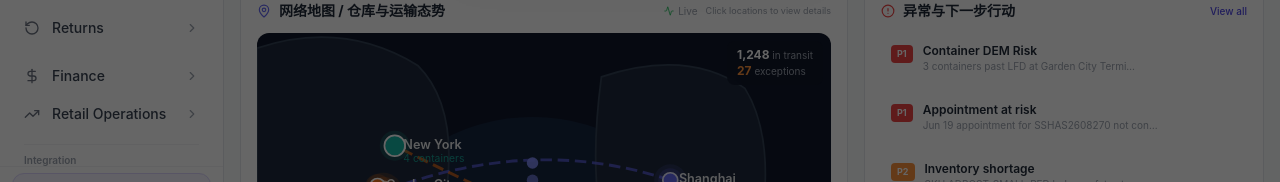
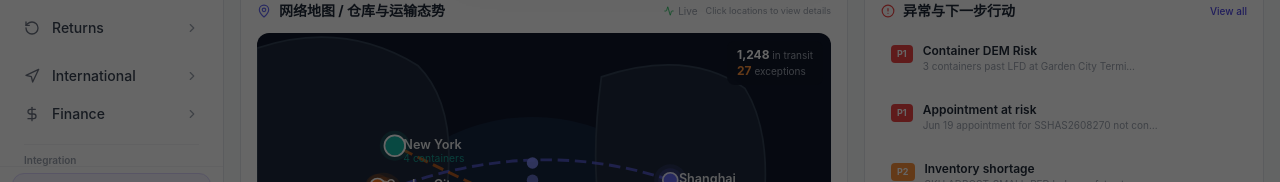
Before and after one commit to WYJade/CP-Announcement-management, a React (Vite) app: page / in a window 1280 px wide. Shown: the part 561-743 px from the top of the page. Built offline with nearby package versions, Linux system fonts and the light colour scheme.

Commit message:
feat(nav): add International > Shipment Tracking to main navigation

```diff
--- a/src/components/Layout/NavSidebar.tsx
+++ b/src/components/Layout/NavSidebar.tsx
@@ -198,6 +198,17 @@ const menuItems: MenuItem[] = [
       { id: 'adjustment', label: 'Adjustment Report' },
       { id: 'scrap', label: 'Scrap Report' },
       { id: 'service-claim', label: 'Service Claim Report' },
+    ],
+  },
+
+  // ── Finance ────────────────────────────────────────────────────────────────
+  {
+    id: 'international',
+    label: 'International',
+    icon: <Navigation size={16} />,
+    expandable: true,
+    children: [
+      { id: 'shipment-tracking-intl', label: 'Shipment Tracking', path: '/international-new/tracking' },
     ],
   },
 
```
